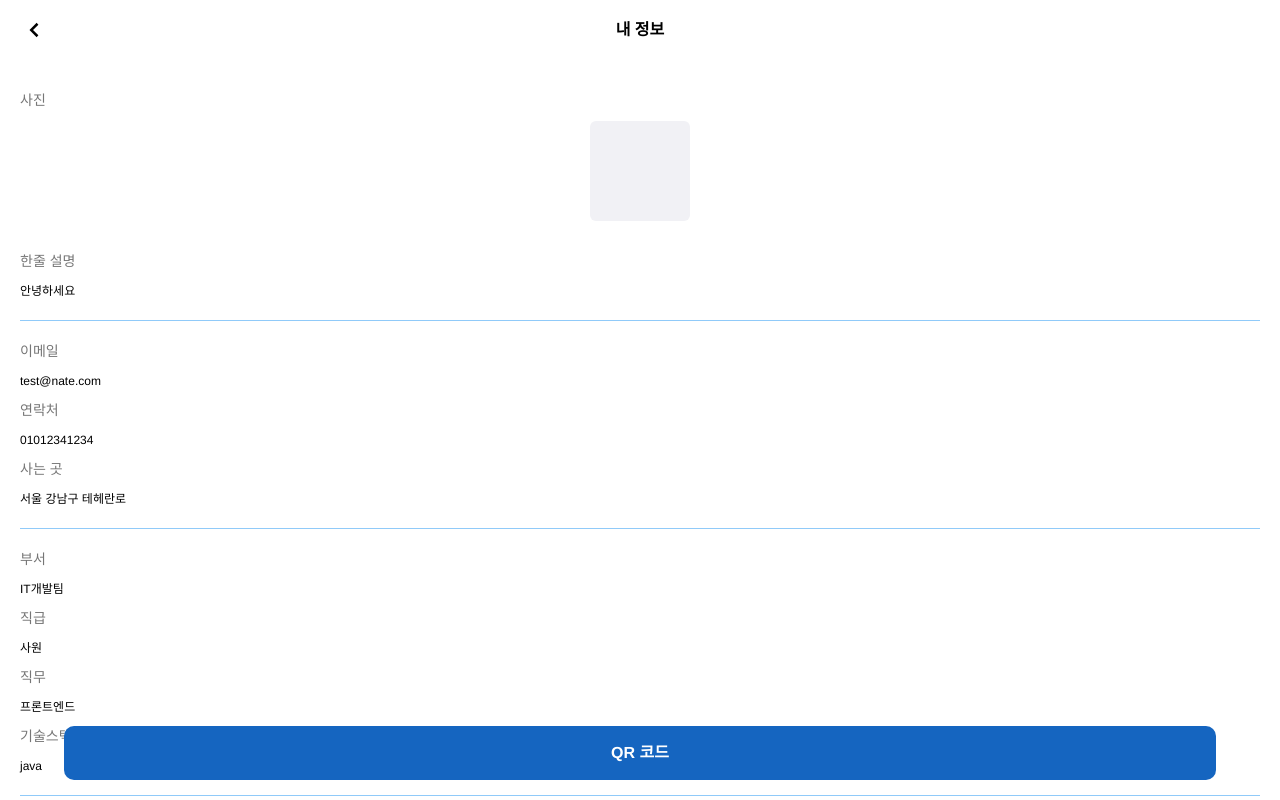
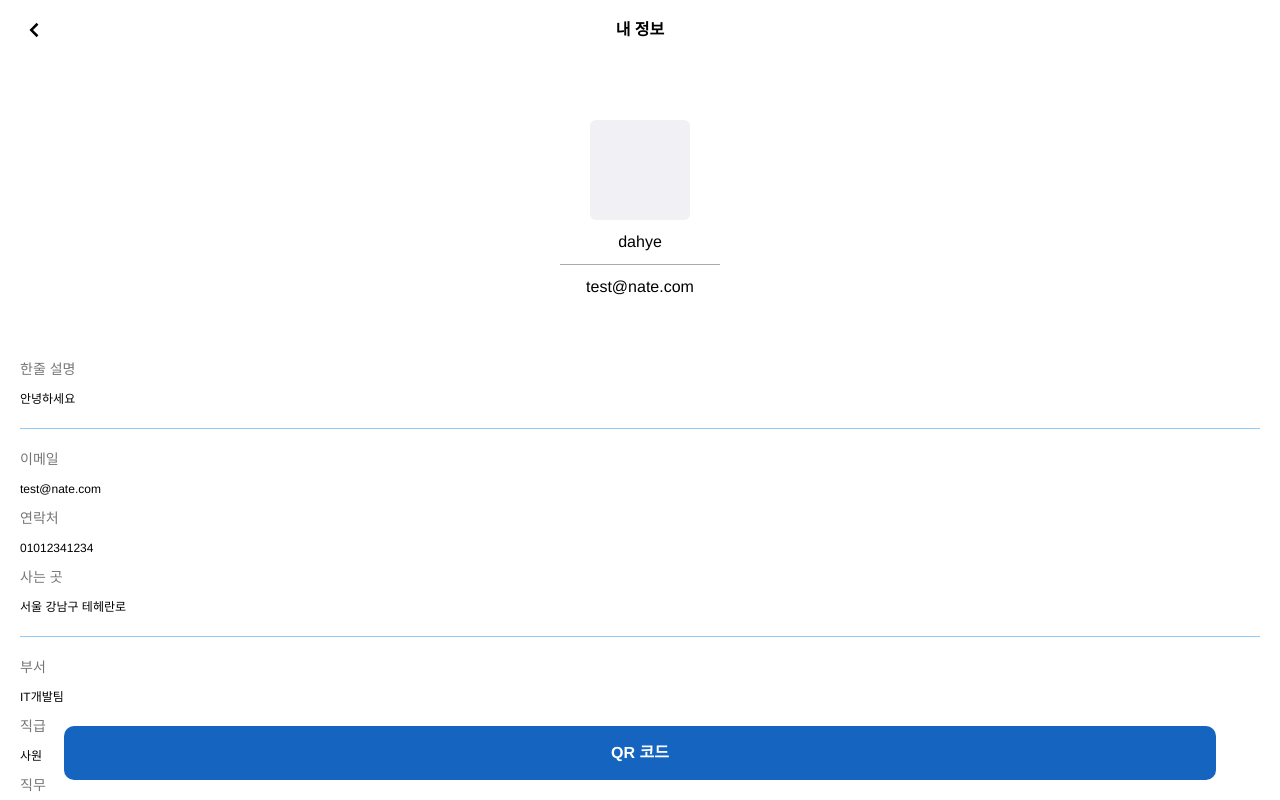
Before and after one commit to GDG-hackathon-14/front, a React (Create React App) app: page /information in a window 1280 px wide. Shown: the top 800 px of the page. Built offline with nearby package versions, Linux system fonts and the light colour scheme; no server answers.

Commit message:
information

```diff
--- a/src/pages/infomation.js
+++ b/src/pages/infomation.js
@@ -10,12 +10,13 @@ const PhotoDiv = styled.div`
   align-items: center;
   justify-content: center;
   flex-direction: column;
-  padding: 0 16px;
-  margin-bottom: 20px;
+  padding: 40px 16px;
+  margin-bottom: 10px;
 `;
 
 const Photo = styled.div`
   background-color: #f1f1f5;
+  background-image: ${(props) => props.path};
   width: 100px;
   height: 100px;
   border-radius: 6px;
@@ -82,9 +83,18 @@ function Information({ match }) {
       <MainContainer>
         {data && (
           <>
-            <Title>사진</Title>
             <PhotoDiv>
-              <Photo></Photo>
+              <Photo path={data.profileImageUrl} />
+              <div style={{ marginTop: 10 }}>{data.memberName}</div>
+              <div
+                style={{
+                  margin: "10px 0",
+                  height: 1,
+                  width: "160px",
+                  backgroundColor: "#aaa",
+                }}
+              ></div>
+              <div>{data.email}</div>
             </PhotoDiv>
 
             <div style={{ fontSize: "12px" }}>
```
